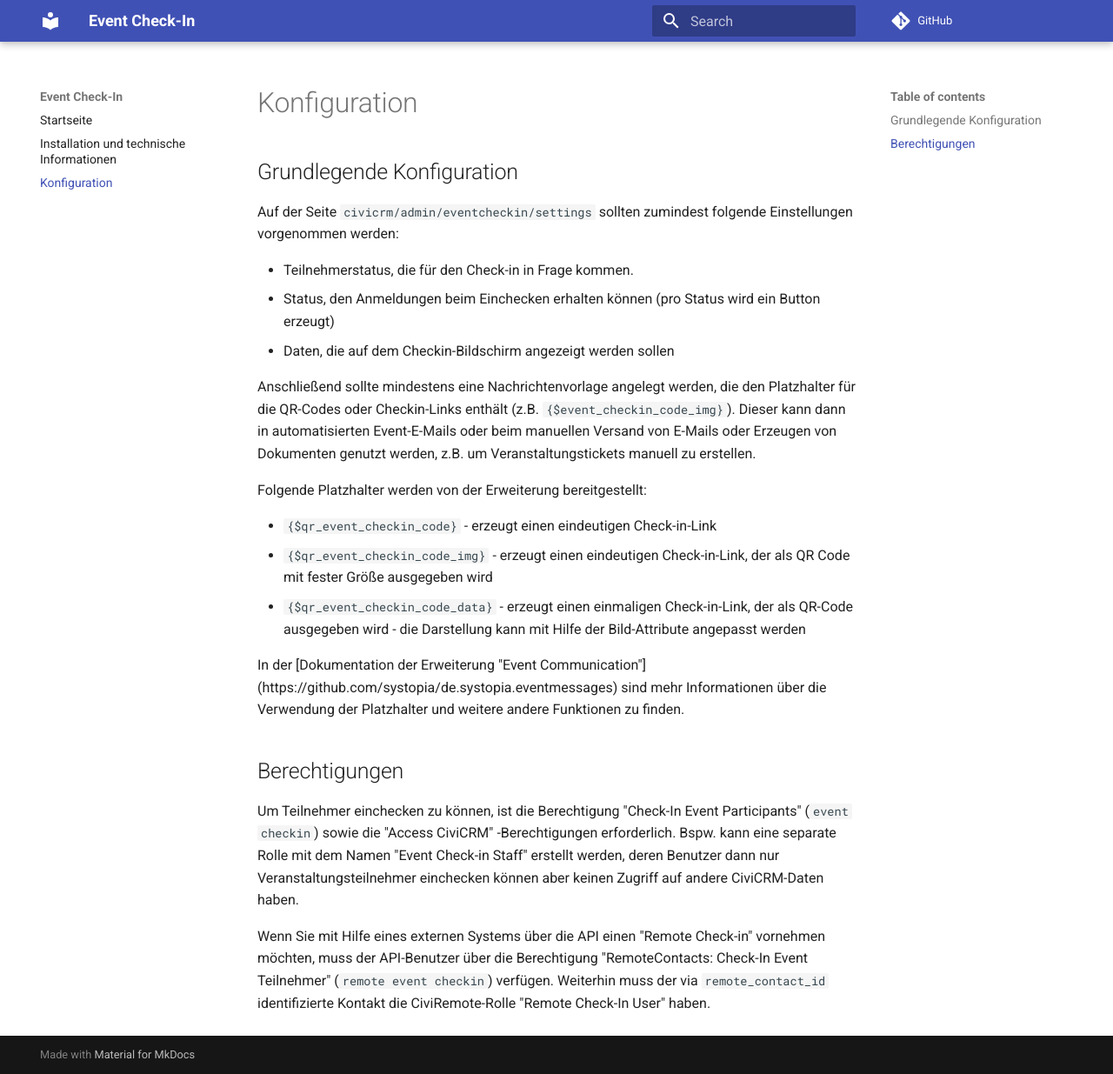
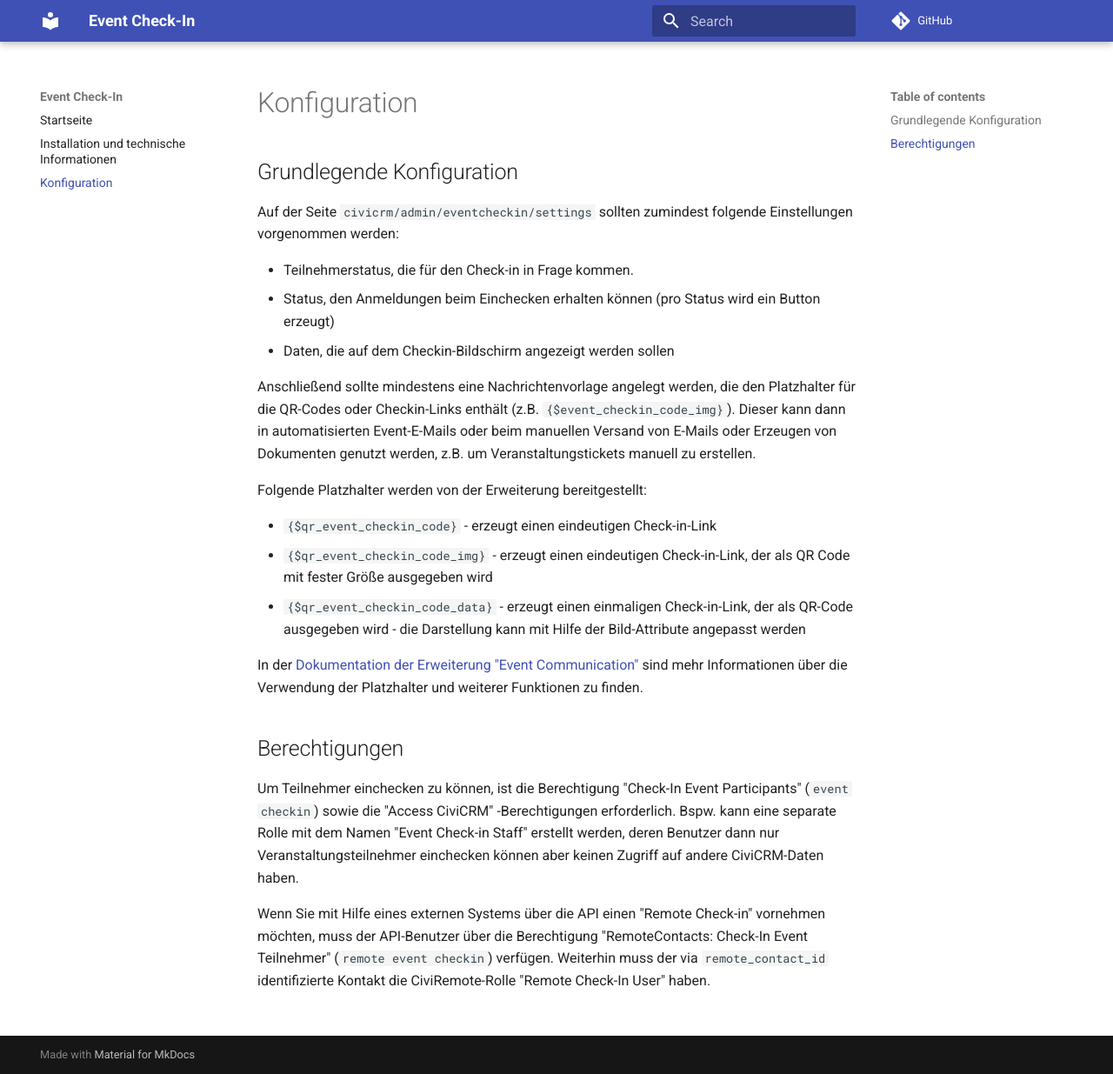
Before and after one commit to systopia/de.systopia.eventcheckin_de, an MkDocs documentation site: the page built from docs/configuration.md, in a window 1280 px wide and 1235 px high. Shown: the whole window at 87% size. Built offline with MkDocs 1.6.1 and Material for MkDocs 9.7.7, drawn with Linux system fonts in a browser that asks for light colours; comment, search, counter and statistics services are not loaded.

Commit message:
Minor Changes to Documentation

```diff
--- a/docs/configuration.md
+++ b/docs/configuration.md
@@ -23,9 +23,9 @@ Folgende Platzhalter werden von der Erweiterung bereitgestellt:
   als QR-Code ausgegeben wird - die Darstellung kann mit Hilfe der
   Bild-Attribute angepasst werden
 
-In der [Dokumentation der Erweiterung "Event Communication"]
-(https://github.com/systopia/de.systopia.eventmessages) sind mehr Informationen
-über die Verwendung der Platzhalter und weitere andere Funktionen zu finden.
+In der [Dokumentation der Erweiterung "Event Communication"](https://github.com/systopia/de.systopia.eventmessages)
+sind mehr Informationen über die Verwendung der Platzhalter und weiterer
+Funktionen zu finden.
 
 ## Berechtigungen
 
```
